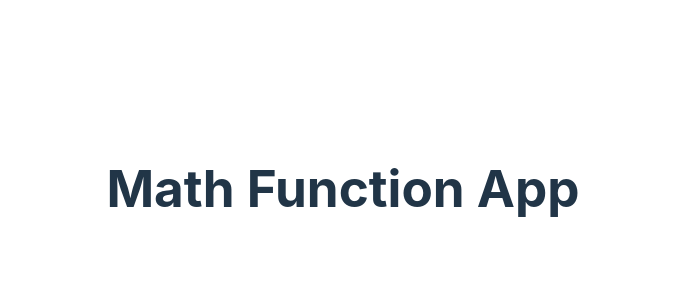
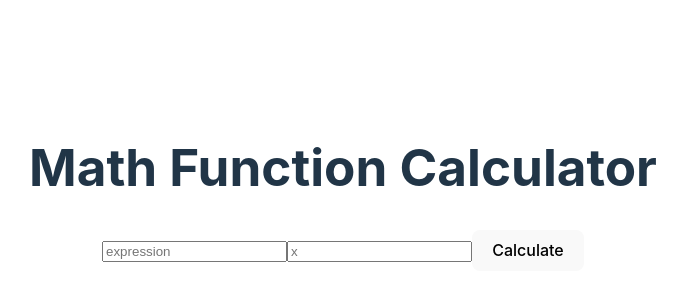
Before and after one commit to tomasjpn/Math-Func-App, a React (Vite) app: page / in a window 1280 px wide. Shown: the part 212-512 px from the top of the page, without its empty margins (297-984 px from the left). Built offline with nearby package versions, Linux system fonts and the light colour scheme.

Commit message:
Accessing Fastify Server from React App.tsx

```diff
--- a/src/App.tsx
+++ b/src/App.tsx
@@ -1,9 +1,64 @@
+import { useState } from 'react';
 import './styles/App.css';
+import axios from 'axios';
+
+interface CalcInput {
+  expression: string;
+  x?: string;
+}
 
 function App() {
+  const [input, setInput] = useState<CalcInput>({
+    expression: '',
+    x: '',
+  });
+  const [result, setResult] = useState('');
+
+  const handleInputChange = (e: React.ChangeEvent<HTMLInputElement>): void => {
+    // Getting values from name param Input and save in input useState
+    const { name, value } = e.target;
+    setInput((prevInput) => ({
+      ...prevInput,
+      [name]: value,
+    }));
+  };
+
+  const handleCalc = async (): Promise<void> => {
+    try {
+      // Fetching from Fastify-Server
+      const response = await axios.get('http://localhost:3000/v1/calc', {
+        params: {
+          expression: input.expression,
+          x: input.x,
+        },
+      });
+      setResult(response.data);
+      console.log(response.data);
+    } catch (err) {
+      console.error('Error calculating', err);
+      setResult('Error fetching data');
+    }
+  };
   return (
     <>
-      <h1>Math Function App</h1>
+      <div>
+        <h1>Math Function Calculator</h1>
+        <input
+          type="text"
+          name="expression"
+          value={input.expression}
+          onChange={handleInputChange}
+          placeholder="expression"
+        />
+        <input
+          type="text"
+          name="x"
+          value={input.x}
+          onChange={handleInputChange}
+          placeholder="x"
+        />
+        <button onClick={handleCalc}>Calculate</button>
+      </div>
     </>
   );
 }
```
Also changed, not shown: 1 other file (tests, documents, lock files or other folders).
